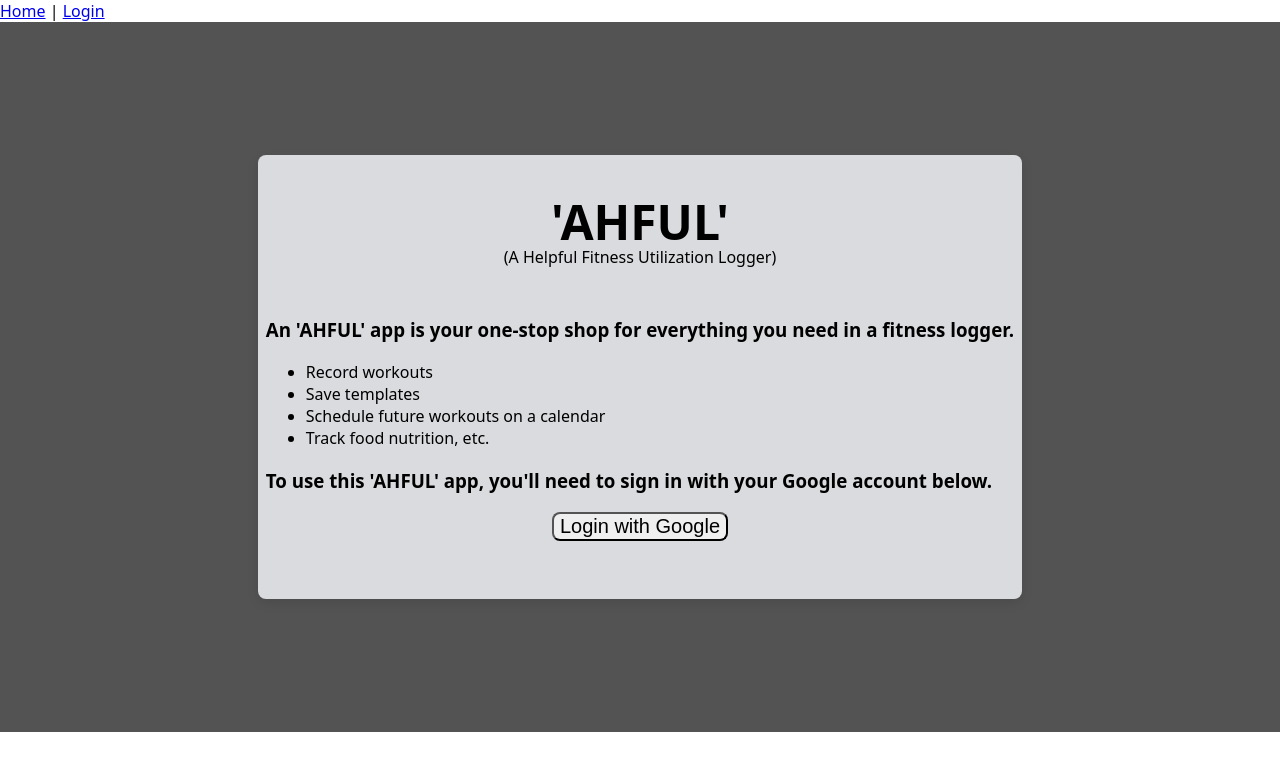
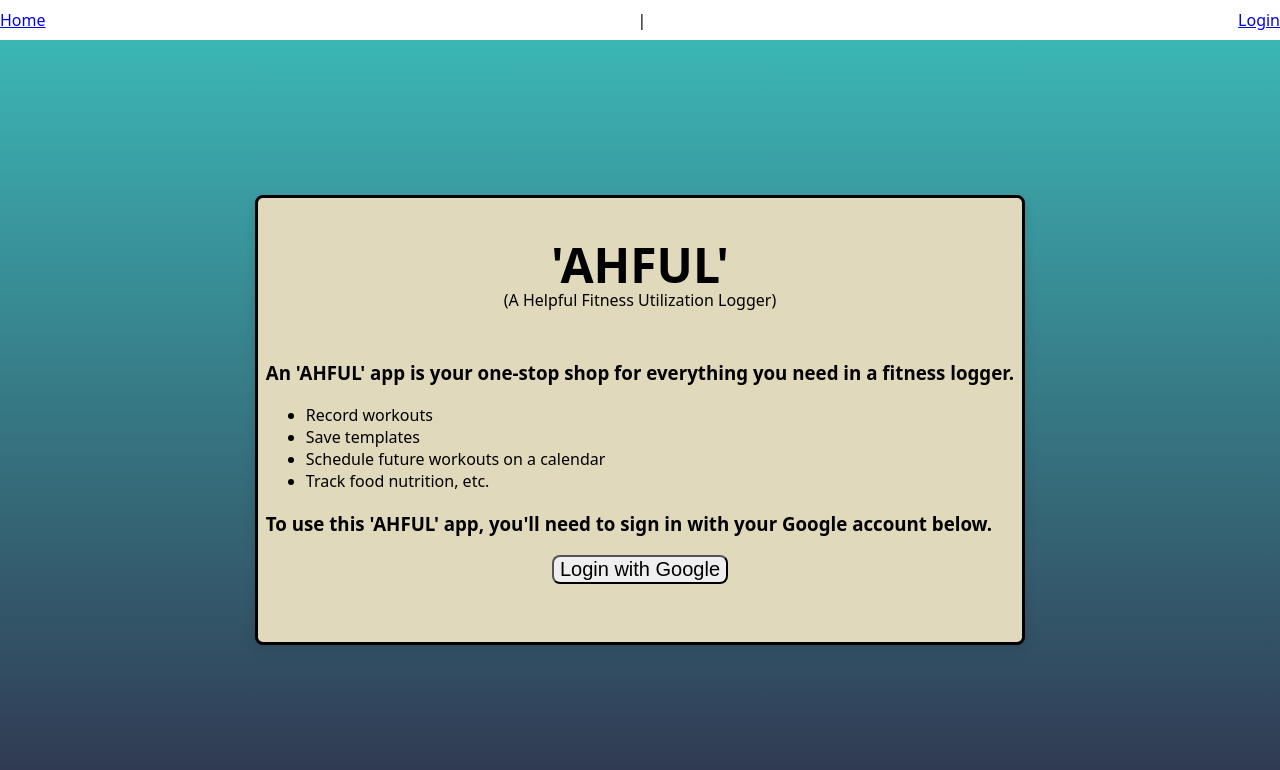
Before and after one commit to bzixx/AHFULapp, a React (Vite) app in the folder Frontend/: page /Login in a window 1280 px wide. Shown: the top 770 px of the page. Built offline with nearby package versions, Linux system fonts and the light colour scheme.

Commit message:
Updated color scheme/UI app colors

```diff
--- a/Frontend/src/Pages/Login/Login.css
+++ b/Frontend/src/Pages/Login/Login.css
@@ -1,4 +1,4 @@
-/* CSS generated by AI */
+/* CSS made in tandem with AI */
 * {
     box-sizing: border-box;
 }
@@ -18,7 +18,8 @@ html, body {
 }
 
 .login-card {
-    background: #d9dbde;
+    background: #E1D9BC;
+    border: 3px solid #000000;
     padding: 8px;
     border-radius: 8px;
     box-shadow: 0 4px 12px rgba(0,0,0,0.1);
--- a/Frontend/src/components/navbar/navbar.css
+++ b/Frontend/src/components/navbar/navbar.css
@@ -0,0 +1,5 @@
+.navbar {
+    display: flex;
+    justify-content: space-between;
+    align-items: center;
+}
--- a/Frontend/src/components/navbar/navbar.jsx
+++ b/Frontend/src/components/navbar/navbar.jsx
@@ -1,9 +1,9 @@
 import { Link } from "react-router-dom";
 import "./Navbar.css";
 
-export function Navbar() {
+export function Navbar({ minHeight }) {
   return (
-    <nav>
+    <nav className = "navbar" style={{ minHeight }}>
       <Link to="/">Home</Link>
       {" | "}
       <Link to="/Login">Login</Link>
--- a/Frontend/src/layout.jsx
+++ b/Frontend/src/layout.jsx
@@ -4,10 +4,10 @@ import { Outlet } from "react-router-dom";
 export function Layout() {
     return (
         <>
-            <Navbar height = "90px"/>
+            <Navbar minHeight = "5vh"/>
             <main style={{
-                background: "#535353",
-                minHeight: "calc(100vh - 90px)",
+                background: "linear-gradient(0deg, #30364F, #3cb6b6)",
+                minHeight: "95vh",
                 display: "flex"
              }}>
             <Outlet/>
```
